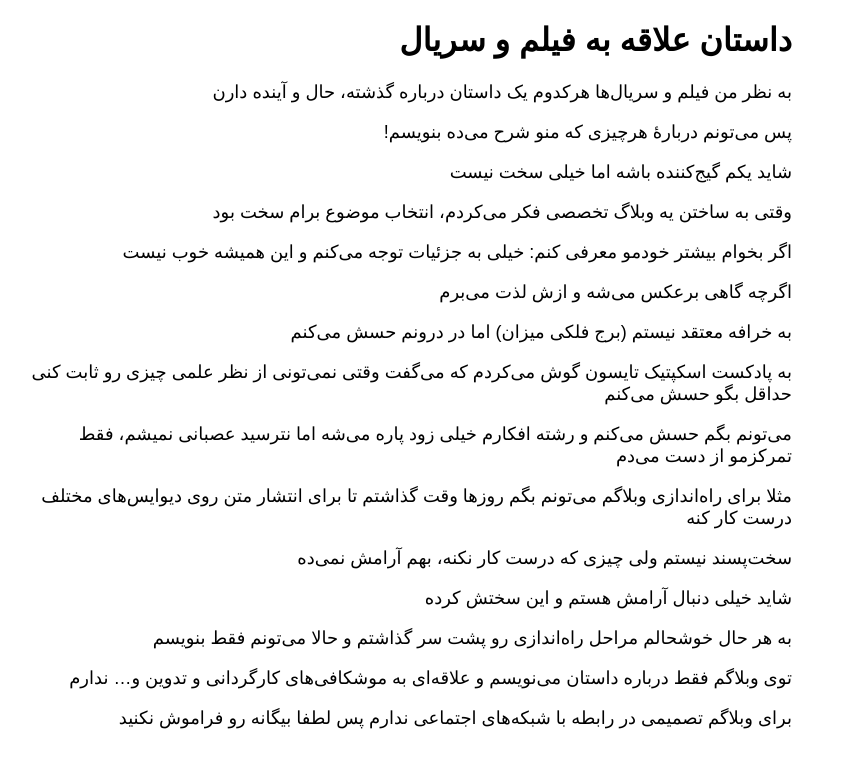
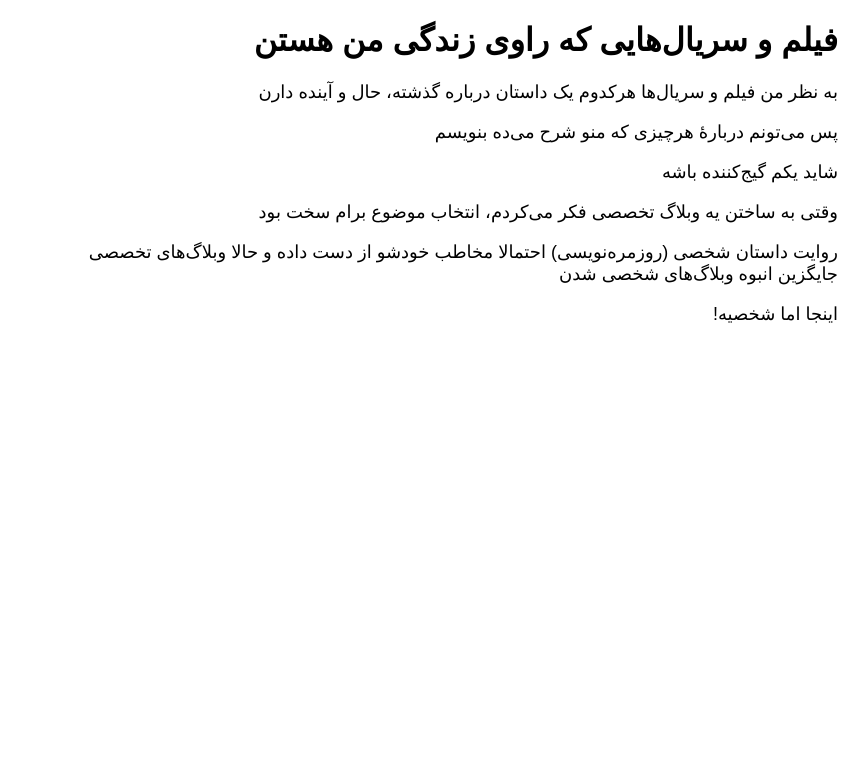
Before and after one commit to darkblog/darkblog.github.io, a Jekyll site: the page built from _posts/2023-8-22-5.md, in a window 1280 px wide. Shown: the top 768 px of the page, without its empty margins (349-1217 px from the left). Built offline with Jekyll 4.4.1, drawn with Linux system fonts in a browser that asks for light colours.

Commit message:
Update 2023-8-22-5.md

```diff
--- a/_posts/2023-8-22-5.md
+++ b/_posts/2023-8-22-5.md
@@ -1,34 +1,16 @@
 ---
 layout: post
-title: داستان علاقه به فیلم و سریال
+title: فیلم و سریال‌هایی که راوی زندگی من هستن
 ---
 
 به نظر من فیلم و سریال‌ها هرکدوم یک داستان درباره گذشته، حال و آینده دارن
 
-پس می‌تونم دربارهٔ هرچیزی که منو شرح می‌ده بنویسم!
+پس می‌تونم دربارهٔ هرچیزی که منو شرح می‌ده بنویسم
 
-شاید یکم گیج‌کننده باشه اما خیلی سخت نیست
+شاید یکم گیج‌کننده باشه
 
 وقتی به ساختن یه وبلاگ تخصصی فکر می‌کردم، انتخاب موضوع برام سخت بود
 
-اگر بخوام بیشتر خودمو معرفی کنم: خیلی به جزئیات توجه می‌کنم و این همیشه خوب نیست
+روایت داستان شخصی (روزمره‌نویسی) احتمالا مخاطب خودشو از دست داده و حالا وبلاگ‌های تخصصی جایگزین انبوه وبلاگ‌های شخصی شدن
 
-اگرچه گاهی برعکس می‌شه و ازش لذت می‌برم
-
-به خرافه معتقد نیستم (برج فلکی میزان) اما در درونم حسش می‌کنم
-
-به پادکست اسکپتیک تایسون گوش می‌کردم که می‌گفت وقتی نمی‌تونی از نظر علمی چیزی رو ثابت کنی حداقل بگو حسش می‌کنم
-
-می‌تونم بگم حسش می‌کنم و رشته افکارم خیلی زود پاره می‌شه اما نترسید عصبانی نمیشم، فقط تمرکزمو از دست می‌دم
-
-مثلا برای راه‌اندازی وبلاگم می‌تونم بگم روزها وقت گذاشتم تا برای انتشار متن روی دیوایس‌های مختلف درست کار کنه
-
-سخت‌پسند نیستم ولی چیزی که درست کار نکنه، بهم آرامش نمی‌ده
-
-شاید خیلی دنبال آرامش هستم و این سختش کرده
-
-به هر حال خوشحالم مراحل راه‌اندازی رو پشت سر گذاشتم و حالا می‌تونم فقط بنویسم
-
-توی وبلاگم فقط درباره داستان می‌نویسم و علاقه‌ای به موشکافی‌های کارگردانی و تدوین و... ندارم
-
-برای وبلاگم تصمیمی در رابطه با شبکه‌های اجتماعی ندارم پس لطفا بیگانه رو فراموش نکنید
+اینجا اما شخصیه!
```
